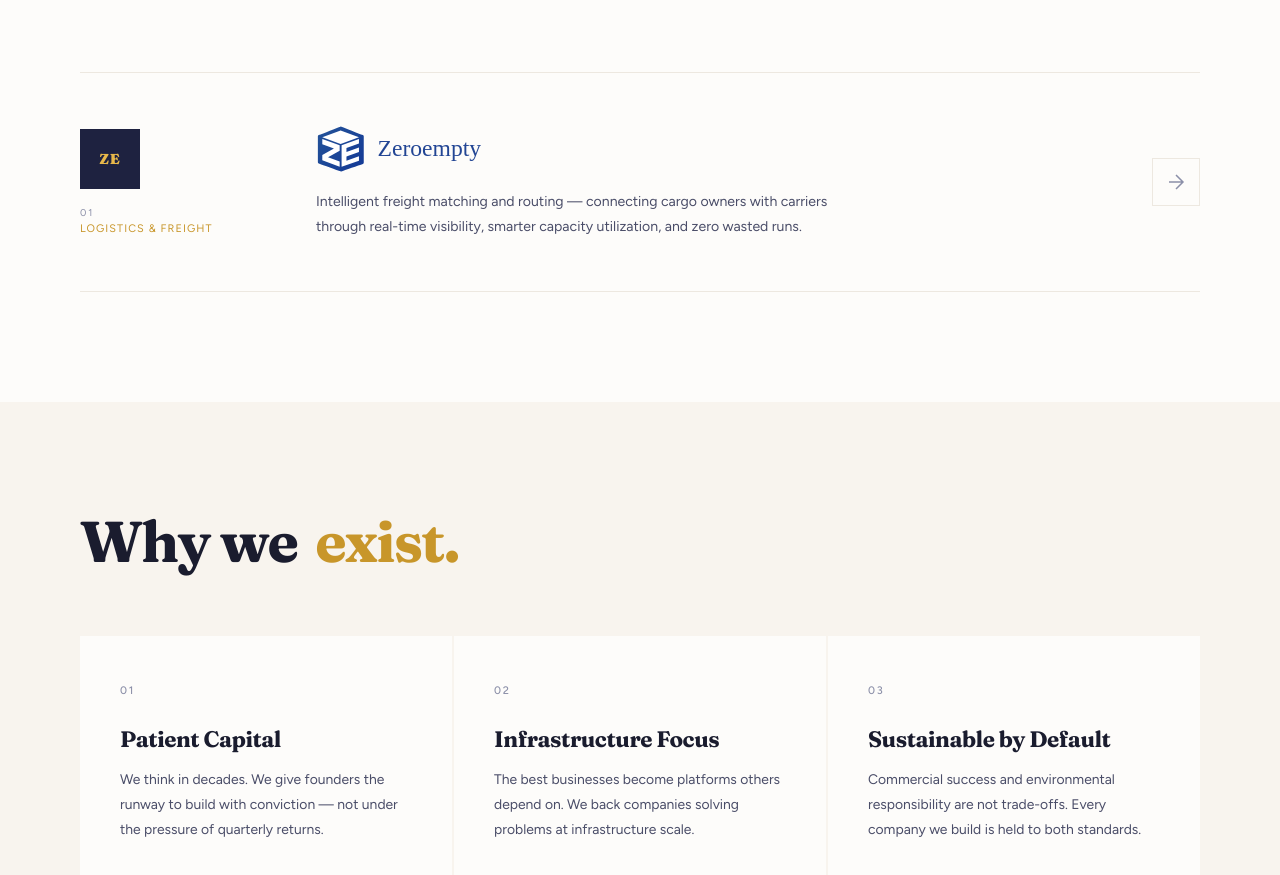
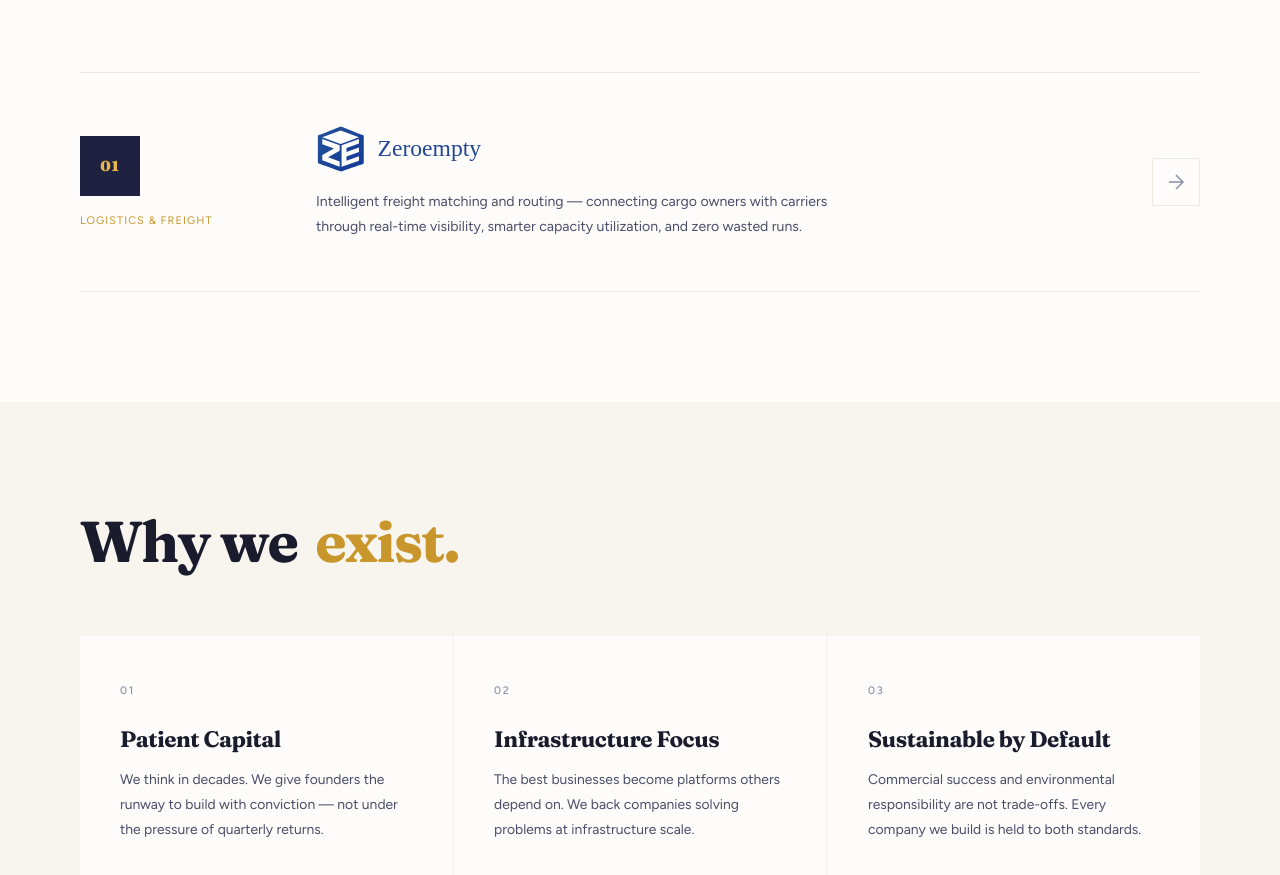
Before and after one commit to zeroempty-dev/blueseed-web, a React (Create React App) app: page / in a window 1280 px wide. Shown: the part 1403-2278 px from the top of the page. Built offline with nearby package versions, Linux system fonts and the light colour scheme.

Commit message:
Use 01 as badge monogram, remove duplicate cc-num below

```diff
--- a/src/pages/Home.jsx
+++ b/src/pages/Home.jsx
@@ -62,9 +62,8 @@ export default function Home() {
         </div>
         <div className="company-card reveal rd1">
           <div className="cc-left">
-            <div className="cc-badge">ZE</div>
+            <div className="cc-badge">01</div>
             <div className="cc-meta">
-              <span className="cc-num">01</span>
               <span className="cc-sector">Logistics & Freight</span>
             </div>
           </div>
```
